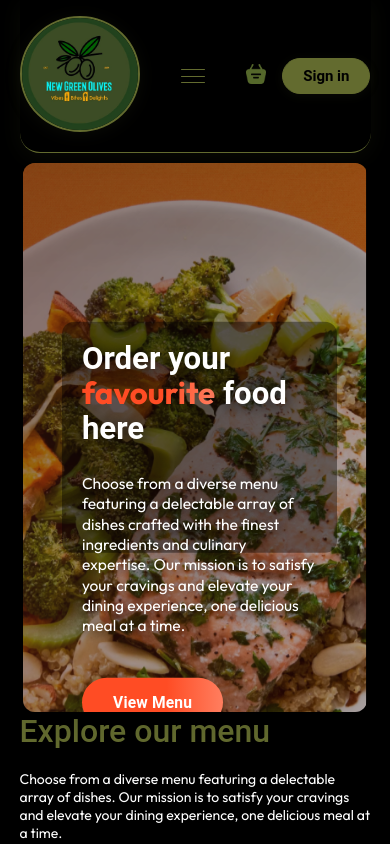
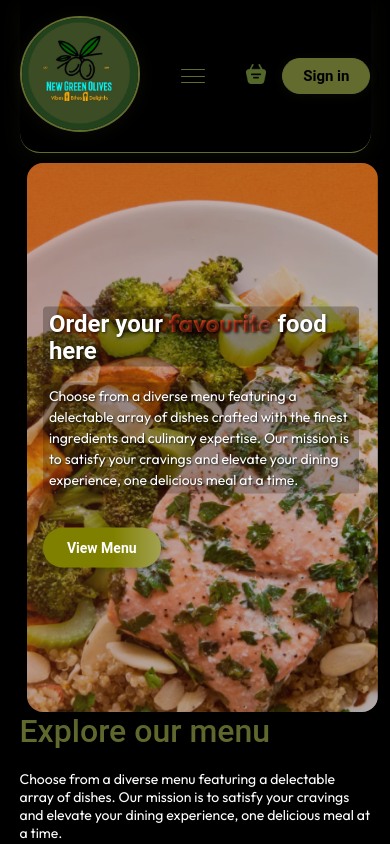
Before and after one commit to asimkamalk/greenolives, a React (Vite) app in the folder frontend/: page / in a window 390 px wide. Shown: the top 844 px of the page. Built offline with nearby package versions, Linux system fonts and the light colour scheme; no server answers.

Commit message:
header fixed

```diff
--- a/frontend/src/components/Header/Header.css
+++ b/frontend/src/components/Header/Header.css
@@ -1,257 +1,223 @@
+/* RESET AND FORCE VISIBILITY - Debug Version */
 .header {
-    display: flex;
-    align-items: center;
-    justify-content: flex-start;
-    min-height: 60vh; /* Increased back to 60vh for better visual impact */
-    padding: 0;
-    margin: 20px auto 0; /* Added top margin for spacing from navbar */
-    position: relative;
-    border-radius: 32px;
-    overflow: hidden;
-    box-shadow: 0 8px 32px rgba(0,0,0,0.15);
+    display: block !important;
+    position: relative !important;
+    min-height: 60vh !important;
+    padding: 0 !important;
+    margin: 20px auto 0 !important;
+    border-radius: 32px !important;
+    overflow: hidden !important;
+    box-shadow: 0 8px 32px rgba(0,0,0,0.15) !important;
+    width: 100% !important;
+    max-width: 1200px !important;
+}
+
+.slider-container {
+    position: absolute !important;
+    top: 0 !important;
+    left: 0 !important;
+    width: 100% !important;
+    height: 100% !important;
+    z-index: 1 !important;
 }
 
 .slider-item {
-    height: 60vh; /* Matched with header height */
-    width: 100%;
-}
-
-.slider-container {
-    position: absolute;
-    top: 0;
-    left: 0;
-    width: 100%;
-    height: 100%;
-    z-index: 0;
+    height: 60vh !important;
+    width: 100% !important;
 }
 
 .slider-image {
-    height: 100%;
-    width: 100%;
-    background-size: cover; /* Changed from contain to cover */
-    background-position: center;
-    background-repeat: no-repeat;
+    height: 100% !important;
+    width: 100% !important;
+    background-size: cover !important;
+    background-position: center !important;
+    background-repeat: no-repeat !important;
 }
 
-/* Add a subtle dark overlay for better text readability */
+/* Dark overlay for desktop/tablet */
 .header-overlay {
-    position: absolute;
-    top: 0;
-    left: 0;
-    width: 100%;
-    height: 100%;
-    background: linear-gradient(135deg, rgba(0,0,0,0.4) 0%, rgba(0,0,0,0.2) 100%);
-    z-index: 1;
+    position: absolute !important;
+    top: 0 !important;
+    left: 0 !important;
+    width: 100% !important;
+    height: 100% !important;
+    background: rgba(0,0,0,0.6) !important;
+    z-index: 2 !important;
 }
 
+/* FORCE TEXT VISIBILITY */
 .header-contents {
-    position: absolute;
-    display: flex;
-    flex-direction: column;
-    align-items: flex-start;
-    gap: 1.5vw;
-    max-width: 50%; /* Increased for better text layout */
-    left: 4vw;
-    top: 50%;
-    transform: translateY(-50%);
-    z-index: 2;
-    animation: fadeIn 2s;
-    padding: 2vw 2vw 2vw 0;
+    position: absolute !important;
+    top: 50% !important;
+    left: 4vw !important;
+    transform: translateY(-50%) !important;
+    z-index: 999 !important;
+    display: block !important;
+    visibility: visible !important;
+    opacity: 1 !important;
+    max-width: 50% !important;
+    color: white !important;
 }
 
-.header-contents h2{
-    font-weight: 700;
-    color: #fff;
-    font-size: max(4.5vw, 36px); /* Slightly adjusted for better scaling */
-    line-height: 1.1;
-    margin-bottom: 0.5vw;
-    text-shadow: 0 4px 12px rgba(0,0,0,0.6); /* Enhanced text shadow */
+.header-contents h2 {
+    color: white !important;
+    font-size: 48px !important;
+    font-weight: 700 !important;
+    margin-bottom: 16px !important;
+    text-shadow: 2px 2px 8px rgba(0,0,0,1) !important;
+    line-height: 1.1 !important;
 }
 
 .header-contents h2 .highlight {
-    color: #FF4C24;
-    background: linear-gradient(90deg, #FF4C24 60%, #ff7e5f 100%);
-    -webkit-background-clip: text;
-    -webkit-text-fill-color: transparent;
-    background-clip: text;
-    text-shadow: none; /* Remove text shadow from highlighted text */
+    color: #FF4C24 !important;
+    background: linear-gradient(90deg, #FF4C24 60%, #ff7e5f 100%) !important;
+    -webkit-background-clip: text !important;
+    -webkit-text-fill-color: transparent !important;
 }
 
-.header-contents p{
-    color: #fffbe6;
-    font-size: max(1.2vw, 16px); /* Slightly increased for better readability */
-    font-weight: 400;
-    margin-bottom: 1vw;
-    text-shadow: 0 2px 8px rgba(0,0,0,0.6); /* Enhanced text shadow */
-    line-height: 1.5; /* Better line height */
+.header-contents p {
+    color: white !important;
+    font-size: 18px !important;
+    margin-bottom: 24px !important;
+    text-shadow: 2px 2px 8px rgba(0,0,0,1) !important;
+    line-height: 1.5 !important;
 }
 
-.header-contents button{
-    border: none;
-    color: #fff;
-    font-weight: 600;
-    padding: 1.2vw 2.8vw;
-    background: linear-gradient(90deg, #FF4C24 60%, #ff7e5f 100%);
-    font-size: max(1.2vw, 16px);
-    border-radius: 50px;
-    box-shadow: 0 4px 16px rgba(255,76,36,0.3); /* Enhanced shadow */
-    cursor: pointer;
-    transition: all 0.3s ease; /* Smoother transition */
-    margin-top: 0.5vw;
-    letter-spacing: 0.01em;
+.header-contents button {
+    border: none !important;
+    color: white !important;
+    font-weight: 600 !important;
+    padding: 16px 32px !important;
+    background: linear-gradient(90deg, #808000 60%, #a3a354 100%) !important; /* Green Olives */
+    font-size: 16px !important;
+    border-radius: 50px !important;
+    box-shadow: 0 4px 16px rgba(255,76,36,0.4) !important;
+    cursor: pointer !important;
+    transition: all 0.3s ease !important;
 }
 
-.header-contents button:hover, .header-contents button:focus {
-    background: linear-gradient(90deg, #ff7e5f 60%, #FF4C24 100%);
-    color: #fffbe6;
-    box-shadow: 0 8px 32px rgba(255,76,36,0.4);
-    transform: translateY(-2px); /* Subtle lift effect */
-    outline: none;
+.header-contents button:hover {
+    background: linear-gradient(90deg, #a3a354 60%, #808000 100%) !important;
+    box-shadow: 0 8px 32px rgba(255,76,36,0.5) !important;
+    transform: translateY(-2px) !important;
 }
 
-/* Hide slider dots and arrows on all devices */
-.slider-container .slick-dots {
-    display: none !important;
-}
-
-.slider-container .slick-prev,
-.slider-container .slick-next {
+/* Hide all slider controls */
+.slick-dots,
+.slick-prev,
+.slick-next,
+.slick-arrow {
     display: none !important;
 }
 
 /* Tablet styles */
 @media (max-width: 1050px) {
     .header {
-        min-height: 50vh;
-        height: 50vh;
-        padding: 0;
-        border-radius: 24px;
+        min-height: 50vh !important;
+        margin: 15px auto 0 !important;
+        border-radius: 24px !important;
     }
+
     .slider-item {
-        height: 50vh;
+        height: 50vh !important;
     }
+
     .header-contents {
-        max-width: 65%;
-        left: 4vw;
-        bottom: 8%;
-        position: absolute;
+        max-width: 65% !important;
     }
+
     .header-contents h2 {
-        font-size: max(5vw, 28px);
+        font-size: 36px !important;
     }
+
     .header-contents p {
-        font-size: max(2vw, 15px);
+        font-size: 16px !important;
     }
+
     .header-contents button {
-        padding: 2vw 4vw;
-        font-size: max(2.2vw, 15px);
+        padding: 14px 28px !important;
+        font-size: 15px !important;
     }
 }
 
-/* Mobile styles */
+/* Mobile styles - Full image + readable text */
 @media (max-width: 750px) {
     .header {
-        min-height: 70vh; /* Increased significantly for mobile */
-        height: 70vh;
-        border-radius: 16px;
-        padding: 0;
-        margin: 15px 2vw 0; /* Added top margin for mobile navbar spacing */
-    }
-    .slider-item {
-        height: 70vh;
-        min-height: 70vh;
-    }
-    .header-contents {
-        max-width: 85%; /* Better width for mobile */
-        left: 7.5vw;
-        right: 7.5vw;
-        top: 50%;
-        transform: translateY(-50%);
-        margin: 0;
-        gap: 4vw;
-        padding: 4vw;
-        position: absolute;
-        align-items: flex-start;
-        background: rgba(0,0,0,0.3); /* Subtle background for better text readability */
-        border-radius: 16px;
-    }
-    .header-contents h2 {
-        font-size: max(7vw, 26px); /* Better mobile scaling */
-        color: #fff;
-        margin-bottom: 2vw;
-        text-shadow: 0 3px 12px rgba(0,0,0,0.9); /* Stronger shadow for mobile */
-        line-height: 1.1;
-    }
-    .header-contents p {
-        font-size: max(3.8vw, 15px); /* Better mobile scaling */
-        margin-bottom: 4vw;
-        color: #fff;
-        display: block;
-        text-shadow: 0 2px 10px rgba(0,0,0,0.9); /* Stronger shadow for mobile */
-        line-height: 1.4;
-    }
-    .header-contents button {
-        padding: 3.5vw 7vw;
-        font-size: max(3.8vw, 15px);
-        margin-top: 2vw;
-        box-shadow: 0 6px 20px rgba(0,0,0,0.4);
-        border-radius: 40px;
+        min-height: 70vh !important;
+        margin: 15px 4vw 0 !important;
+        border-radius: 16px !important;
     }
 
-    .slider-image {
-        background-size: cover; /* Ensure cover on mobile too */
-        background-position: center;
+    .slider-item {
+        height: 70vh !important;
+    }
+
+    /* Very light overlay to maximize image visibility */
+    .header-overlay {
+        background: rgba(0,0,0,0.15) !important; /* Reduced from 0.3 to 0.15 */
+    }
+
+    .header-contents {
+        position: absolute !important;
+        top: 50% !important;
+        left: 6vw !important;
+        transform: translateY(-50%) !important;
+        text-align: left !important;
+        max-width: 85% !important; /* Slightly reduced to prevent edge crowding */
+        z-index: 999 !important;
+        padding: 15px 0 !important; /* Added vertical padding */
+    }
+
+    /* Enhanced text visibility with subtle text background */
+    .header-contents h2 {
+        font-size: 28px !important;
+        text-shadow: 1px 1px 3px rgba(0,0,0,0.8) !important;
+        display: inline-block !important;
+        background: rgba(0,0,0,0.25) !important; /* Semi-transparent background */
+        padding: 4px 8px !important;
+        border-radius: 4px !important;
+    }
+
+    .header-contents p {
+        font-size: 15px !important;
+        text-shadow: 1px 1px 2px rgba(0,0,0,0.8) !important;
+        background: rgba(0,0,0,0.2) !important; /* Semi-transparent background */
+        padding: 4px 8px !important;
+        border-radius: 4px !important;
+        display: inline-block !important;
+    }
+
+    .header-contents button {
+        padding: 12px 24px !important;
+        font-size: 14px !important;
+        margin-top: 10px !important;
+        box-shadow: 0 2px 8px rgba(0,0,0,0.3) !important;
     }
 }
 
-/* Enhanced fix for very small screens */
+/* Small mobile adjustments */
 @media (max-width: 480px) {
     .header {
-        min-height: 65vh;
-        height: 65vh;
-        margin: 10px 1vw 0;
-        border-radius: 12px;
+        min-height: 65vh !important;
+        margin: 10px 2vw 0 !important;
     }
+
     .slider-item {
-        height: 65vh;
-        min-height: 65vh;
+        height: 65vh !important;
     }
+
     .header-contents {
-        max-width: 80%;
-        left: 10vw;
-        padding: 5vw;
-        top: 50%;
-        transform: translateY(-50%);
-        background: rgba(0,0,0,0.4);
-        border-radius: 12px;
+        left: 4vw !important;
+        max-width: 90% !important;
     }
+
     .header-contents h2 {
-        font-size: max(8vw, 22px);
-        line-height: 1.1;
-        text-shadow: 0 3px 15px rgba(0,0,0,0.9);
-        margin-bottom: 3vw;
+        font-size: 24px !important;
+        padding: 3px 6px !important;
     }
+
     .header-contents p {
-        font-size: max(4vw, 14px);
-        margin-bottom: 5vw;
-        line-height: 1.3;
-        text-shadow: 0 2px 12px rgba(0,0,0,0.9);
-    }
-    .header-contents button {
-        padding: 4vw 8vw;
-        font-size: max(4vw, 14px);
-        border-radius: 35px;
+        font-size: 14px !important;
+        padding: 3px 6px !important;
     }
 }
-
-/* Add fadeIn animation */
-@keyframes fadeIn {
-    from {
-        opacity: 0;
-        transform: translateY(20px);
-    }
-    to {
-        opacity: 1;
-        transform: translateY(0);
-    }
-}
--- a/frontend/src/components/Header/Header.jsx
+++ b/frontend/src/components/Header/Header.jsx
@@ -5,31 +5,37 @@ import 'slick-carousel/slick/slick.css'
 import 'slick-carousel/slick/slick-theme.css'
 
 const Header = () => {
-    // Slider settings
+    // Minimal slider settings
     const settings = {
-        dots: true,
+        dots: false,
+        arrows: false,
         infinite: true,
         speed: 500,
         slidesToShow: 1,
         slidesToScroll: 1,
         autoplay: true,
         autoplaySpeed: 4000,
-        pauseOnHover: true,
-        arrows: true,
         fade: true,
-        cssEase: 'cubic-bezier(0.7, 0, 0.3, 1)'
+        pauseOnHover: true
     }
 
-    // Array of slider images - using the slider images from backend uploads
+    // Simplified image array
     const sliderImages = [
         '/olive_hero.jpg',
-        '/header_img.png',
-        // Using slider images from backend
-        `${process.env.NODE_ENV === 'development' ? 'http://localhost:5000' : ''}/images/slider-1754817530777-507369641-WhatsApp Image 2025-08-06 at 21.53.09_0e70534c.jpg`
+        '/header_img.png'
     ]
+
+    const handleViewMenuClick = () => {
+        console.log('Button clicked!') // Debug log
+        const menuSection = document.getElementById('explore-menu');
+        if (menuSection) {
+            menuSection.scrollIntoView({ behavior: 'smooth' });
+        }
+    }
 
     return (
         <div className='header'>
+            {/* Background Slider */}
             <div className='slider-container'>
                 <Slider {...settings}>
                     {sliderImages.map((image, index) => (
@@ -37,21 +43,29 @@ const Header = () => {
                             <div
                                 className="slider-image"
                                 style={{ backgroundImage: `url(${image})` }}
-                            ></div>
+                            />
                         </div>
                     ))}
                 </Slider>
             </div>
-            <div className='header-overlay'></div>
+
+            {/* Dark overlay */}
+            <div className='header-overlay' />
+
+            {/* Content - This should be visible now */}
             <div className='header-contents'>
-                <h2>Order your <span className="highlight">favourite</span> food here</h2>
-                <p>Choose from a diverse menu featuring a delectable array of dishes crafted with the finest ingredients and culinary expertise. Our mission is to satisfy your cravings and elevate your dining experience, one delicious meal at a time.</p>
-                <button onClick={() => {
-                  const menuSection = document.getElementById('explore-menu');
-                  if (menuSection) {
-                    menuSection.scrollIntoView({ behavior: 'smooth' });
-                  }
-                }}>View Menu</button>
+                <h2>
+                    Order your <span className="highlight">favourite</span> food here
+                </h2>
+                <p>
+                    Choose from a diverse menu featuring a delectable array of dishes
+                    crafted with the finest ingredients and culinary expertise. Our
+                    mission is to satisfy your cravings and elevate your dining
+                    experience, one delicious meal at a time.
+                </p>
+                <button onClick={handleViewMenuClick}>
+                    View Menu
+                </button>
             </div>
         </div>
     )
```
Also changed, not shown: 2 other files (tests, documents, lock files or other folders).
